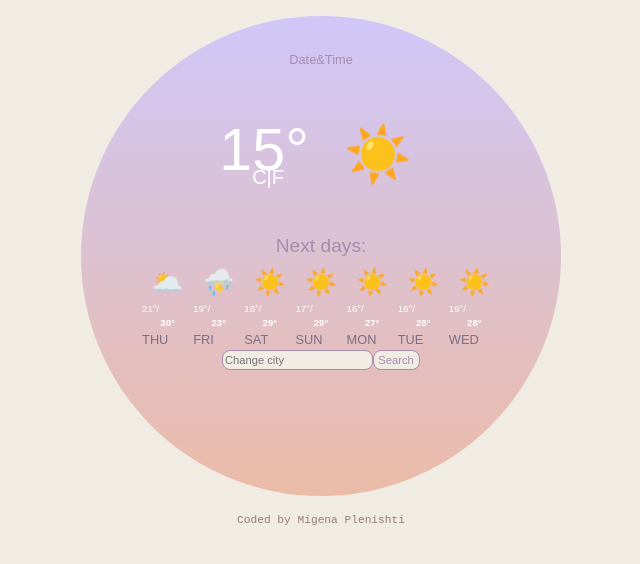
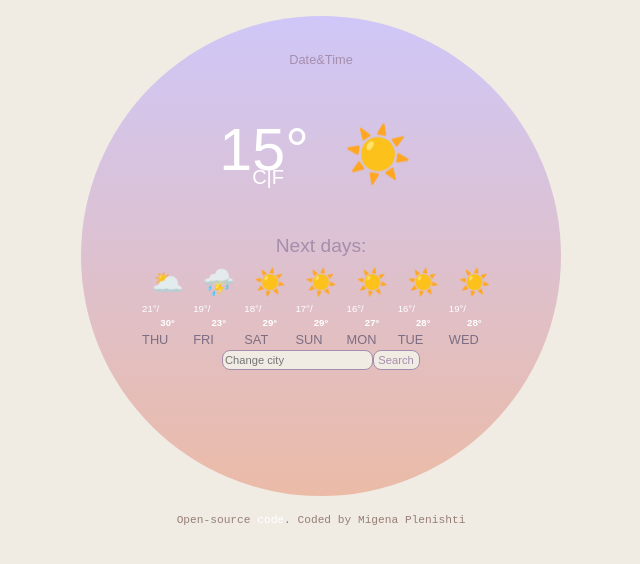
Before and after one commit to MigenaPl/weather-react, a React (Create React App) app: page / in a window 1280 px wide. Shown: the top 564 px of the page, without its empty margins (319-959 px from the left). Built offline with nearby package versions, Linux system fonts and the light colour scheme.

Commit message:
rep link added

```diff
--- a/src/Weather.js
+++ b/src/Weather.js
@@ -176,7 +176,10 @@ export default function Weather(props) {
           <i className="fa-solid fa-location-dot fa-xl location-icon"></i>
         </button>
       </div>
-      <footer>Coded by Migena Plenishti</footer>
+      <footer>
+        Open-source <a href="https://github.com/MigenaPl/weather-react">code</a>
+        . Coded by Migena Plenishti
+      </footer>
     </div>
   );
 }
```
